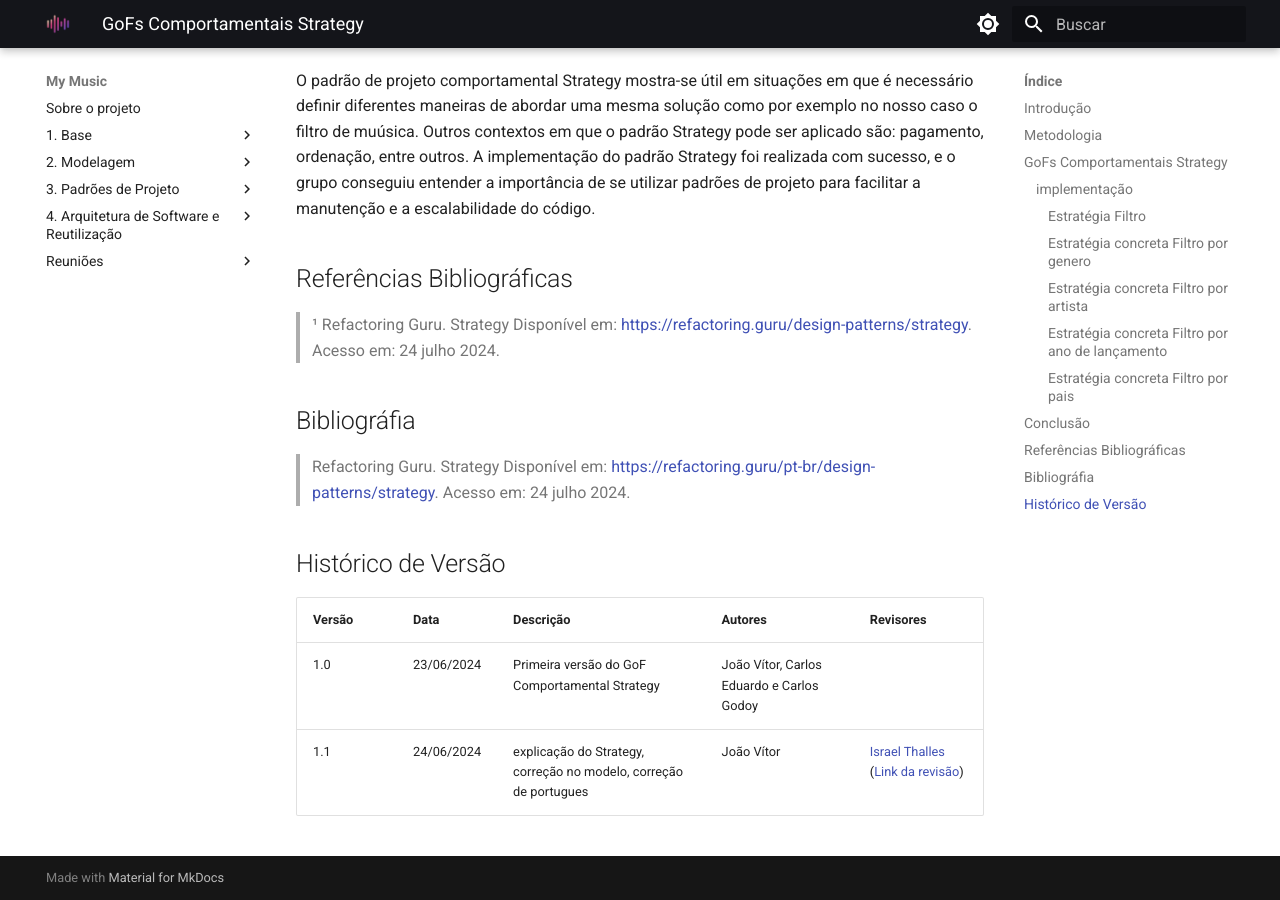
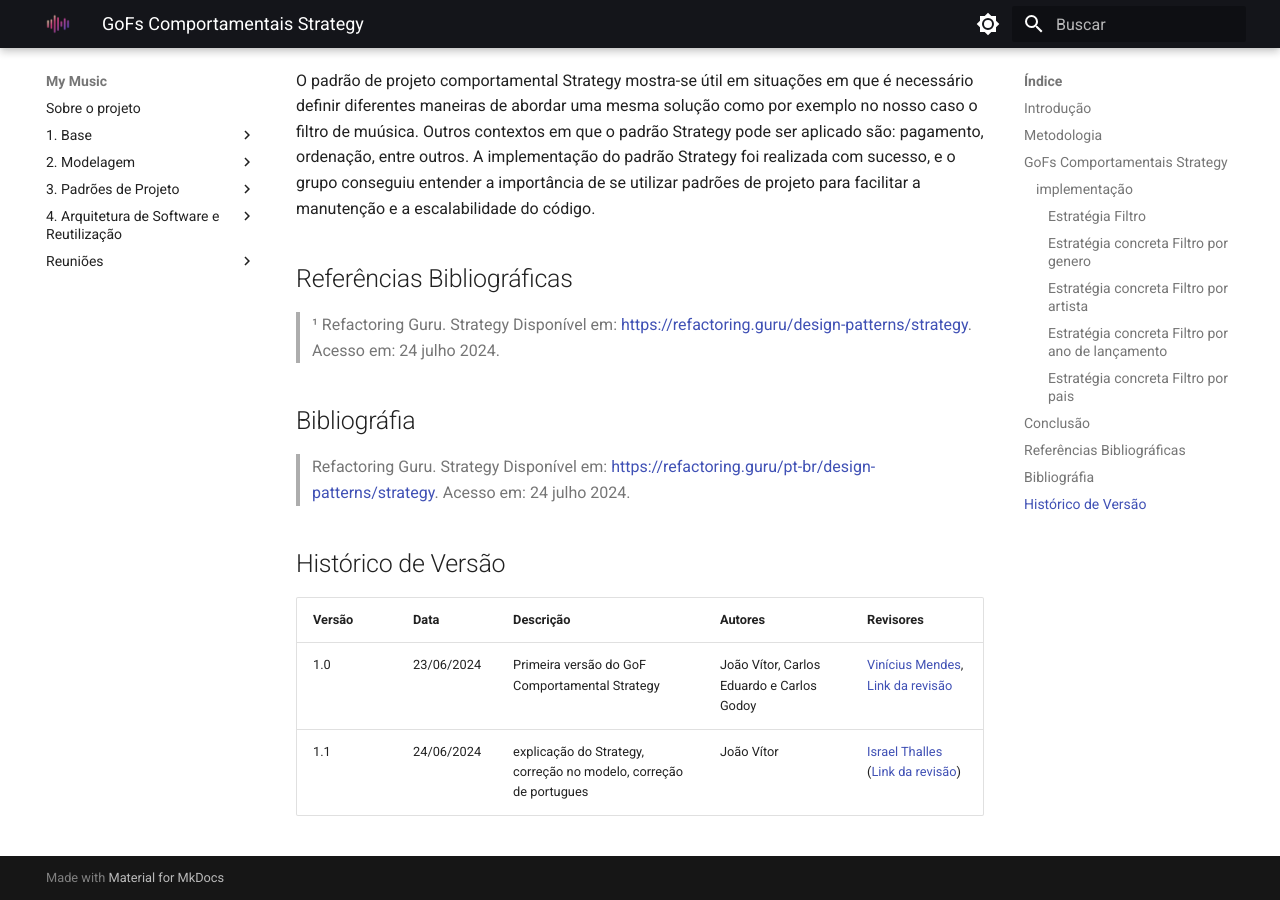
Before and after one commit to UnBArqDsw2024-1/2024.1_G2_My_Music, an MkDocs documentation site: the page built from docs/PadroesDeProjeto/GoFsExtras.md, in a window 1280 px wide and 900 px high, scrolled down 2834 px. Built offline with MkDocs 1.6.1 and Material for MkDocs 9.7.7, drawn with Linux system fonts in a browser that asks for light colours.

Commit message:
Update GoFsExtras.md

```diff
--- a/docs/PadroesDeProjeto/GoFsExtras.md
+++ b/docs/PadroesDeProjeto/GoFsExtras.md
@@ -110,5 +110,5 @@ class EstrategiaFiltroPais implements EstrategiaFiltro {
 
 | Versão | Data       | Descrição                                               | Autores                        | Revisores |
 | ------ | ---------- | ------------------------------------------------------- | ------------------------------ | --------- |
-| 1.0 | 23/06/2024 | Primeira versão do GoF Comportamental Strategy | João Vítor, Carlos Eduardo e Carlos Godoy | |
+| 1.0 | 23/06/2024 | Primeira versão do GoF Comportamental Strategy | João Vítor, Carlos Eduardo e Carlos Godoy | [Vinícius Mendes](https://github.com/yabamiah), [Link da revisão](https://github.com/UnBArqDsw2024-1/2024.1_G2_My_Music/pull/64)|
 | 1.1 | 24/06/2024 | explicação do Strategy, correção no modelo, correção de portugues | João Vítor | [Israel Thalles](https://github.com/IsraelThalles) ([Link da revisão](https://github.com/UnBArqDsw2024-1/2024.1_G2_My_Music/pull/64#pullrequestreview-2197938728)) |
```
